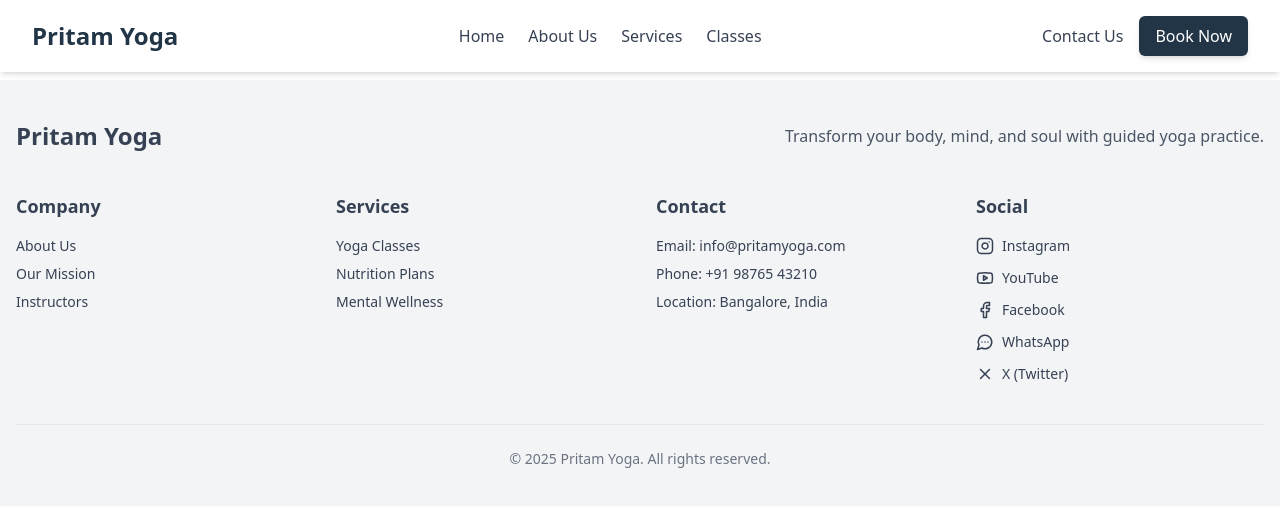
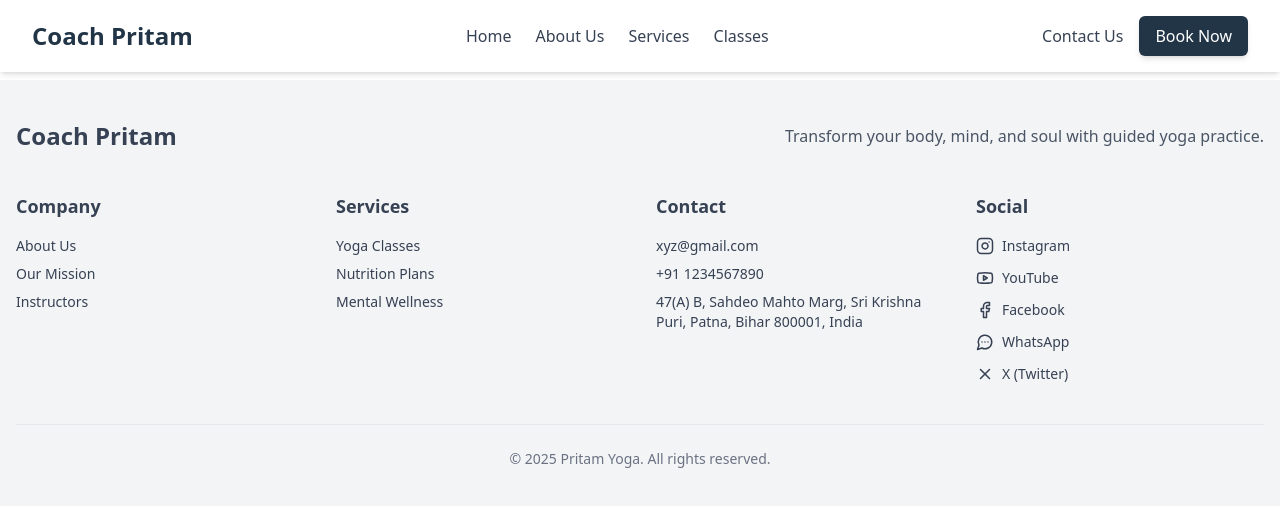
Before and after one commit to aarvi18/coach-pritam-yoga-instructor, a React (Vite) app: page / in a window 1280 px wide. Shown: the top 506 px of the page. Built offline with nearby package versions, Linux system fonts and the light colour scheme.

Commit message:
feat : added dynamic data from data folder

```diff
--- a/src/components/footer/FooterLinks.tsx
+++ b/src/components/footer/FooterLinks.tsx
@@ -6,6 +6,7 @@ import {
   X as Twitter,
   MessageCircleMore,
 } from 'lucide-react'
+import { main } from '../../data/main'
 
 export const FooterLinks: React.FC = () => {
   return (
@@ -29,9 +30,9 @@ export const FooterLinks: React.FC = () => {
       <div>
         <h4 className="text-lg font-semibold mb-4">Contact</h4>
         <ul className="space-y-2">
-          <li>Email: info@pritamyoga.com</li>
-          <li>Phone: +91 98765 43210</li>
-          <li>Location: Bangalore, India</li>
+          <li>{main.companyEmail}</li>
+          <li>{main.companyPhoneNumber}</li>
+          <li>{main.companyAddress}</li>
         </ul>
       </div>
       <div>
--- a/src/components/footer/FooterTop.tsx
+++ b/src/components/footer/FooterTop.tsx
@@ -1,9 +1,10 @@
 import React from 'react'
+import { main } from '../../data/main'
 
 export const FooterTop: React.FC = () => {
     return (
         <div className="flex flex-col md:flex-row items-center justify-between text-center md:text-left">
-            <h2 className="text-2xl font-bold">Pritam Yoga</h2>
+            <h2 className="text-2xl font-bold">{main.companyName}</h2>
             <p className="text-gray-600 mt-4 md:mt-0">
                 Transform your body, mind, and soul with guided yoga practice.
             </p>
--- a/src/components/navbar/NavbarLogo.tsx
+++ b/src/components/navbar/NavbarLogo.tsx
@@ -1,6 +1,7 @@
 // NavbarLogo.tsx
 import React from 'react'
+import { main } from '../../data/main'
 
 export const NavbarLogo: React.FC = () => (
-  <div className="text-2xl font-bold text-primary">Pritam Yoga</div>
+  <div className="text-2xl font-bold text-primary">{main.companyName}</div>
 )
--- /dev/null
+++ b/src/data/main.ts
@@ -0,0 +1,8 @@
+export const main = {
+    "FounderName" : "Pritam Kumar",
+    "FounderMobileNumber" : "+91 1234567890",
+    "companyName" : "Coach Pritam",
+    "companyEmail" : "xyz@gmail.com",
+    "companyPhoneNumber" : "+91 1234567890",
+    "companyAddress" : "47(A) B, Sahdeo Mahto Marg, Sri Krishna Puri, Patna, Bihar 800001, India",
+}
```
